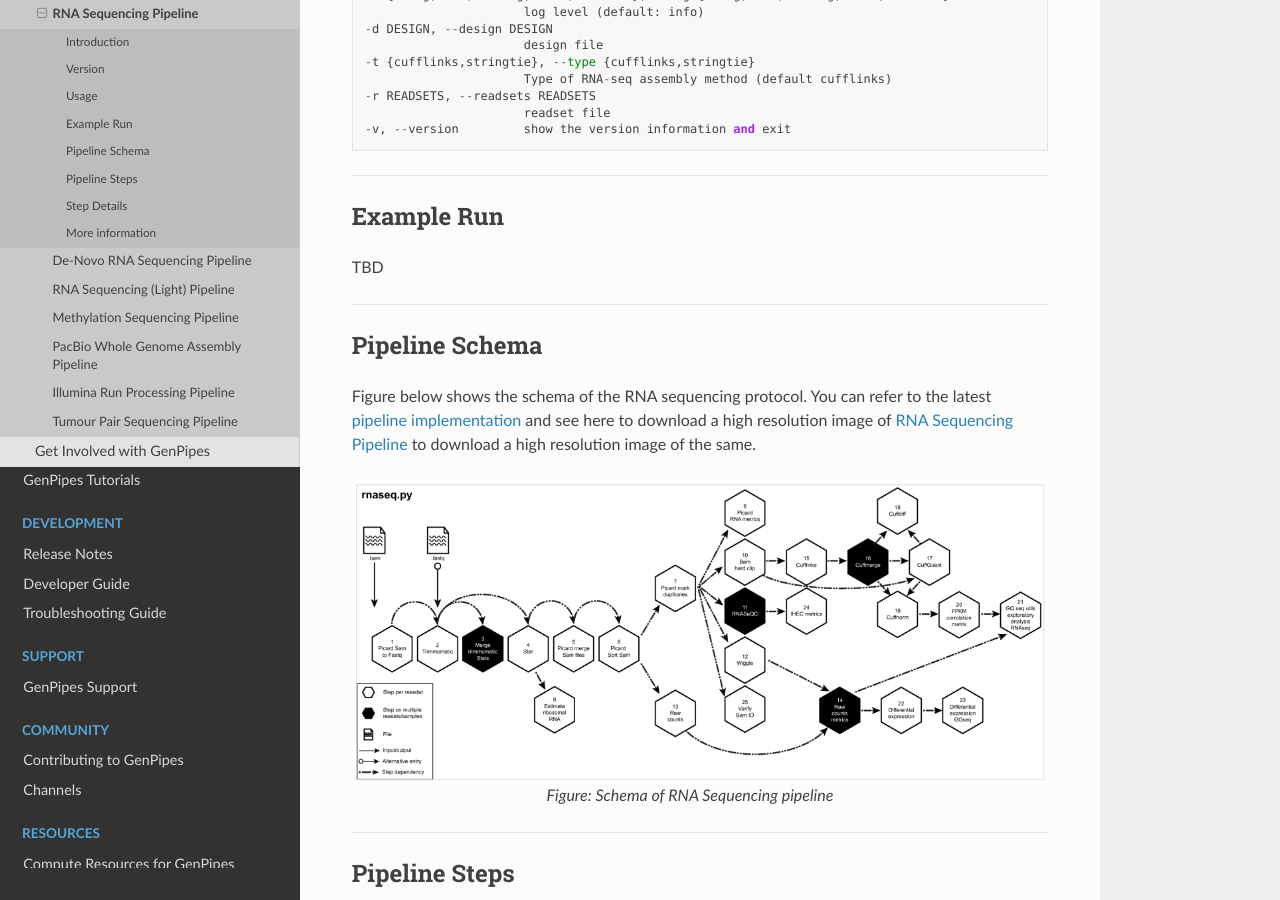
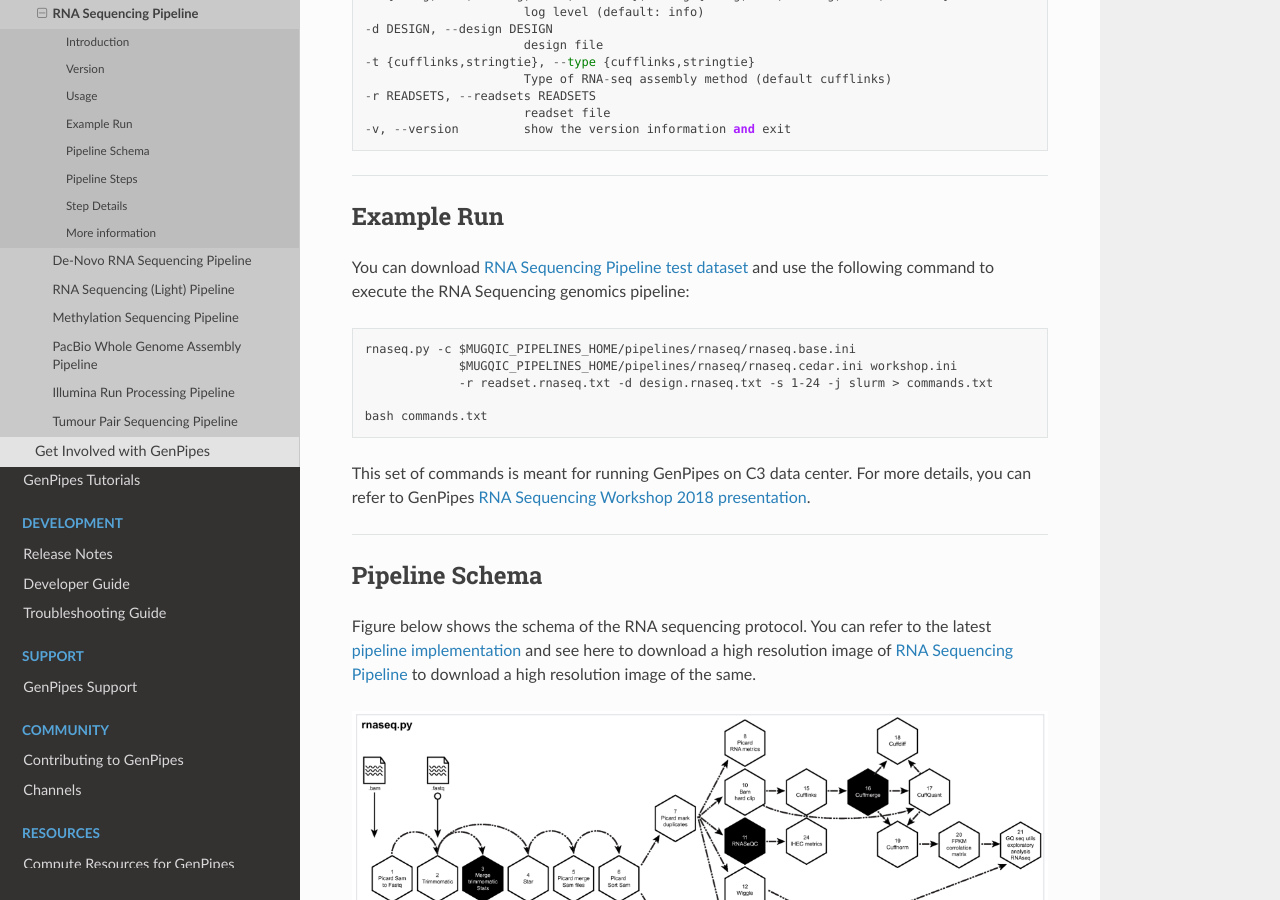
Before and after one commit to c3g/GenPipes_Docs, a Sphinx documentation site: the page built from docs/source/user_guide/pipelines/gp_rnaseq.rst, in a window 1280 px wide and 900 px high, scrolled down 2048 px. Built offline with Sphinx 7.4.7 and the Read the Docs theme 2.0.0, drawn with Linux system fonts in a browser that asks for light colours.

Commit message:
Got missing info and updates via Slack thanks Hector, fixes #28

```diff
--- a/docs/source/user_guide/pipelines/gp_rnaseq.rst
+++ b/docs/source/user_guide/pipelines/gp_rnaseq.rst
@@ -88,7 +88,17 @@ Usage
 Example Run
 -----------
 
-TBD
+You can download `RNA Sequencing Pipeline test dataset <http://www.computationalgenomics.ca/tutorial/c3g_analysis_workshop/C3GAW_RNA_TestData_Aug2018.zip>`_ and use the following command to execute the RNA Sequencing genomics pipeline:
+
+::
+
+  rnaseq.py -c $MUGQIC_PIPELINES_HOME/pipelines/rnaseq/rnaseq.base.ini
+               $MUGQIC_PIPELINES_HOME/pipelines/rnaseq/rnaseq.cedar.ini workshop.ini
+               -r readset.rnaseq.txt -d design.rnaseq.txt -s 1-24 -j slurm > commands.txt
+
+  bash commands.txt
+
+This set of commands is meant for running GenPipes on C3 data center. For more details, you can refer to GenPipes `RNA Sequencing Workshop 2018 presentation <http://www.computationalgenomics.ca/tutorial/c3g_analysis_workshop/C3GAW_RNASeq_Aug2018.zip>`_.
 
 ----
 
```
